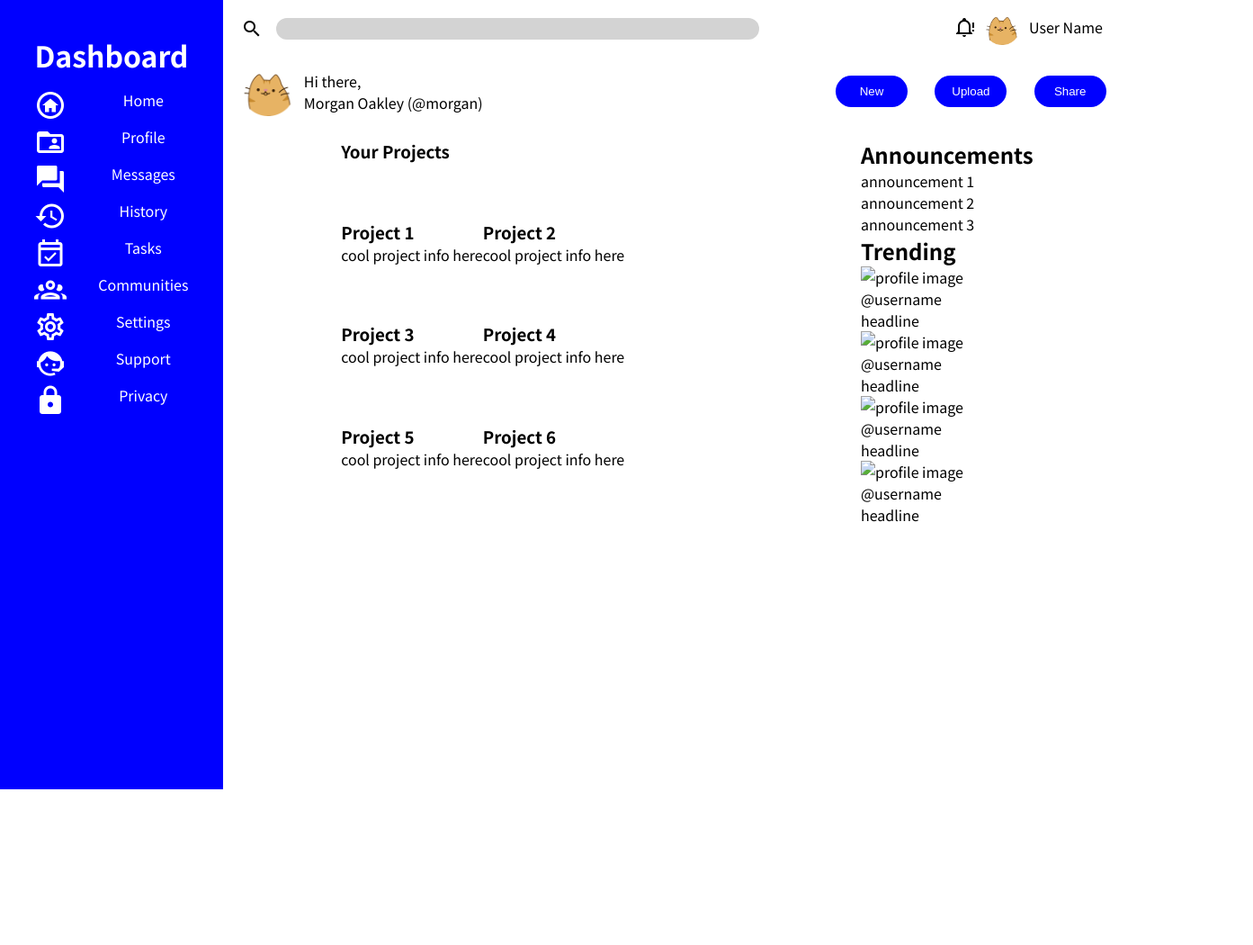
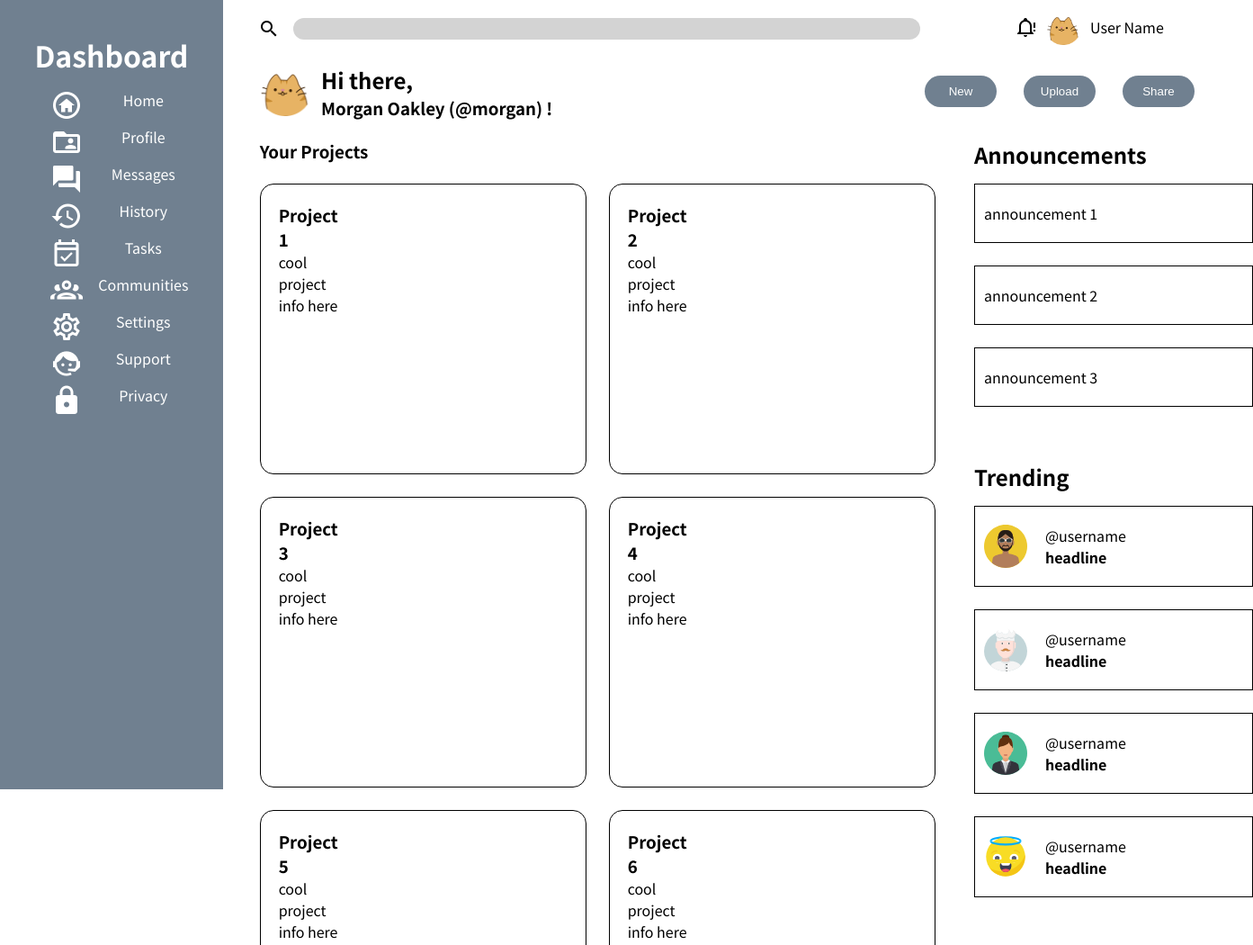
Before and after one commit to gp0710/admin-dashboard, a plain HTML site: page index.html in a window 1280 px wide. Shown: the top 1050 px of the page at 90% size, 1393 px wide, since content can reach past the window. Before the commit the page ends 877 px from the top, so only its background shows below. Drawn offline with Linux system fonts and the light colour scheme.

Commit message:
made many new changes: modified button and menu colors, adjust spacing, added hover effect to buttons.

```diff
--- a/dashboard.css
+++ b/dashboard.css
@@ -1,3 +1,5 @@
+/*ideal view at 1448 x 500 */
+
 * {
     padding: 0;
     margin: 0;
@@ -19,7 +21,7 @@ body {
 }
 
 .sidebar {
-    background: blue;
+    background: slategrey;
     color: white;
     padding: 3%;
     height: 100vh;
@@ -35,6 +37,10 @@ body {
     grid-template-columns: repeat(2, 1fr);
     grid-template-rows: repeat(9, 1fr);
     row-gap: 5px;
+}
+
+.menu > ul > img {
+    justify-self: center;
 }
 
 li {
@@ -83,20 +89,27 @@ input[name="search"] {
 }
 
 .user-actions {
-    width: 35%;
-    justify-content: space-evenly;
+    justify-content: space-between;
     align-items: center;
     margin-right: 20px;
-
+    column-gap: 30px;
 }
 
 .user-actions > button {
     border: none;
-    background: blue;
+    background: slategrey;
     color: white;
     padding: 10px;
     width: 80px;
     border-radius: 25px;
+}
+
+.user-actions > button:hover {
+    transform: scale(1.1);
+}
+
+.container {
+    margin-left: 1.5%;
 }
 
 div.container {
@@ -108,25 +121,72 @@ div.user-info {
     height: 20px;
 }
 
+.dashboard {
+    justify-content: space-evenly;
+}
 /* projects section */
-
-.dashboard {
-    justify-content: space-around;
+.dashboard.projects {
+    display: grid;
+    grid-template: 50px repeat(3, 1fr) / repeat(2, 1fr);
+    grid-column-gap: 25px;
+    margin-left: 2%;
 }
 
-.dashboard.projects {
-    display: grid;
-    grid-template-areas:
-        "project1 project2"
-        "project3 project4"
-        "project5 project6"
+/*
+.dashboard.projects:nth-child(n) :hover {
+    transform: scale(1.1);
+    box-shadow: 10px 10px 15px black;
+}
+*/
+
+.dashboard.projects > div {
+    border: 1px solid;
+    border-radius: 15px;
+    padding: 20px 275px 175px 20px;
+    margin-bottom: 25px;
 }
 
-.dashboard.projects h3{
-    grid-column: 1/3;
+
+
+.dashboard.projects > h3 {
+    grid-column: 1/ -1;
 }
 
-.dashboard.projects:nth-child(n) {
-    grid-area: project(n);
+/*announcements and trending */
+div.site-news {
+    margin-left: 4%;
+    margin-right: 20px;
+}
 
+div.announcements, div.trending {
+    display: grid;
+    grid-template-columns: 1fr;
 }
+
+div.announcements > div, div.trending > div {
+    padding: 20px 140px 20px 10px;
+    border: 1px solid;
+    margin-bottom: 10px;
+}
+
+div.announcements, div.trending {
+    margin-bottom: 50px;
+    row-gap: 15px;
+}
+
+div.trending {
+    grid-template: repeat(5, 1fr);
+}
+
+div.user-trending:nth-child(n) {
+    display: flex;
+    align-items: center;
+    justify-content: center;
+    column-gap: 20px;
+}
+
+
+[src$='.svg'] {
+    width: 48px;
+    height: auto;
+}
--- a/index.html
+++ b/index.html
@@ -48,7 +48,7 @@
                     <div class="searchbar-header">
                         <div class="search area">
                             <img src="icons/magnify.png" alt="magnifying glass"></img>
-                            <input type="text" name="search" id="search" size="65">
+                            <input type="text" name="search" id="search" size="85">
                         </div>
                         <div class="user-info">
                             <img src="icons/bell-alert-outline.png" alt="notification bell"></img>
@@ -62,8 +62,8 @@
                                 <img src="icons/catlogo.png" alt="profile logo" class="profilepic"></img>
                             </div>
                             <div class="user-display">
-                                <p>Hi there,</p>
-                                <p>Morgan Oakley (@morgan)</p>
+                                <h2>Hi there,</h2>
+                                <h3>Morgan Oakley (@morgan) !</h3>
                             </div>
                         </div>
                         <div class="user-actions">
@@ -75,7 +75,7 @@
                 </div>
                 <div class="dashboard">
                     <div class="dashboard projects">
-                        <h3>Your Projects</h3>
+                            <h3>Your Projects</h3>
                         <div class="project1">
                             <h3>Project 1</h3>
                             <p>cool project info here</p>
@@ -112,24 +112,32 @@
                         <div class="trending">
                             <h2>Trending</h2>
                             <div class="user-trending">
-                                <img src="#" alt="profile image"></img>
-                                <p>@username</p>
-                                <p>headline</p>
+                                <img src="icons/profileicons/man.svg" alt="profile image"></img>
+                                <div class="user1"
+                                    <h3>@username</h3>
+                                    <h4>headline</h4>
+                                </div>
                             </div>
                             <div class="user-trending">
-                                <img src="#" alt="profile image"></img>
-                                <p>@username</p>
-                                <p>headline</p>
+                                <img src="icons/profileicons/people.svg" alt="profile image"></img>
+                                <div class="user2"
+                                    <h3>@username</h3>
+                                    <h4>headline</h4>
+                                </div>
                             </div>
                             <div class="user-trending">
-                                <img src="#" alt="profile image"></img>
-                                <p>@username</p>
-                                <p>headline</p>
+                                <img src="icons/profileicons/user.svg" alt="profile image"></img>
+                                <div class="user3"
+                                    <h3>@username</h3>
+                                    <h4>headline</h4>
+                                </div>
                             </div>
                             <div class="user-trending">
-                                <img src="#" alt="profile image"></img>
-                                <p>@username</p>
-                                <p>headline</p>
+                                <img src="icons/profileicons/face.svg" alt="profile image"></img>
+                                <div class="user4"
+                                    <h3>@username</h3>
+                                    <h4>headline</h4>
+                                </div>
                             </div>
                         </div>
                     </div>
```
Also changed, not shown: icons/profileicons/face.svg (added), icons/profileicons/man.svg (added), icons/profileicons/people.svg (added), icons/profileicons/user.svg (added), 2 other files.
